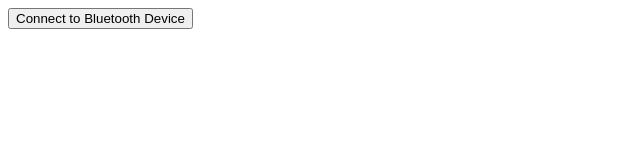
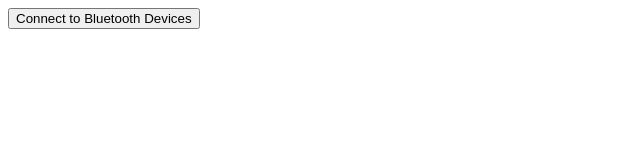
Before and after one commit to meetnode/Bluetooth, a plain HTML site: page index.html in a window 1280 px wide. Shown: the full height of the page, 0-640 px from the left. Drawn offline with Linux system fonts and the light colour scheme.

Commit message:
First commit

```diff
--- a/index.html
+++ b/index.html
@@ -2,7 +2,7 @@
 <html>
 
 <body>
-    <button id="connect">Connect to Bluetooth Device</button>
+    <button id="connect">Connect to Bluetooth Devices</button>
     <pre id="output"></pre>
 
     <script>
```
